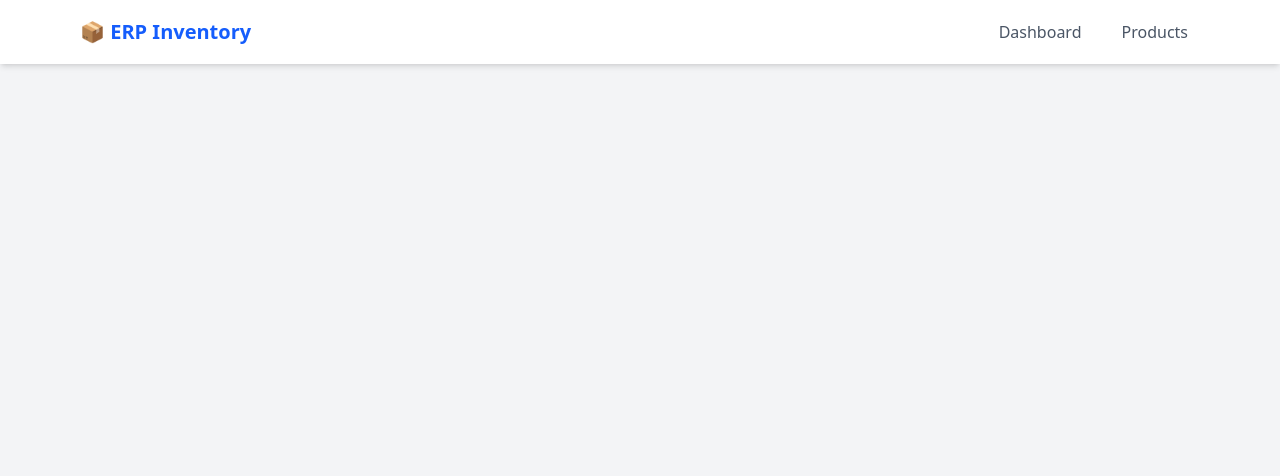
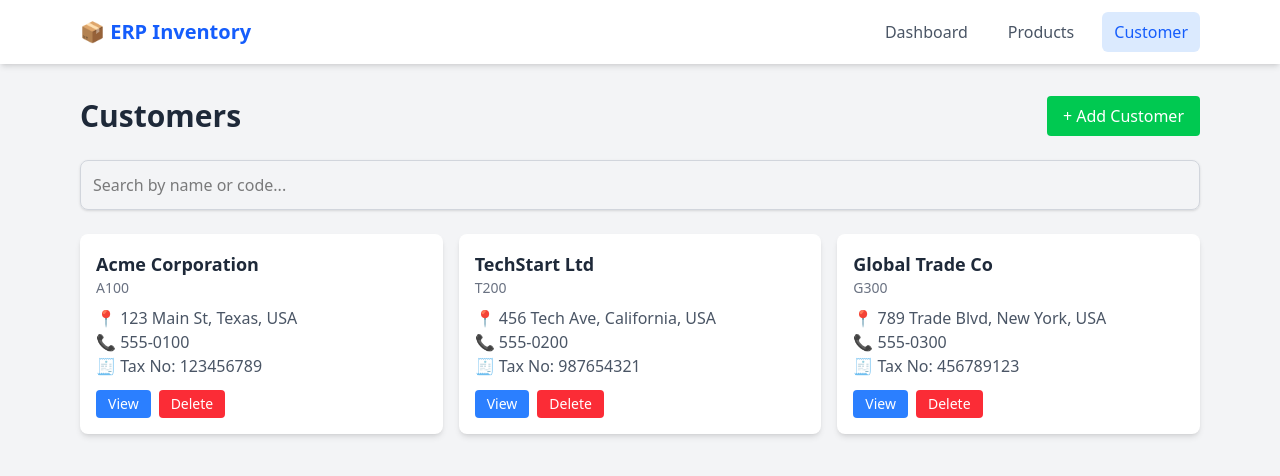
Before and after one commit to eneskaraoglu/erp-inventory-manager, a React (Vite) app: page /customers in a window 1280 px wide. Shown: the top 476 px of the page. Built offline with nearby package versions, Linux system fonts and the light colour scheme.

Commit message:
added customer pages
added customer pages

```diff
--- a/src/App.tsx
+++ b/src/App.tsx
@@ -1,6 +1,6 @@
 import { BrowserRouter, Routes, Route } from 'react-router-dom'
 import { useState, useEffect } from 'react'
-import type { Product, NewProduct } from './types'
+import type { Product, NewProduct, Customer } from './types'
 
 // Layout
 import Layout from './components/layout/Layout'
@@ -10,8 +10,9 @@ import Dashboard from './pages/Dashboard'
 import ProductsPage from './pages/ProductsPage'
 import ProductDetailPage from './pages/ProductDetailPage'
 import AddProductPage from './pages/AddProductPage'
+import CustomersPage from './pages/Customer/CustomersPage'
 
-// Initial mock data
+// Initial mock data - Products
 const initialProducts: Product[] = [
   { id: 1, name: "Laptop", price: 999.99, quantity: 25 },
   { id: 2, name: "Mouse", price: 29.99, quantity: 150 },
@@ -20,8 +21,15 @@ const initialProducts: Product[] = [
   { id: 5, name: "Webcam", price: 89.99, quantity: 5 },
 ]
 
+// Initial mock data - Customers
+const initialCustomers: Customer[] = [
+  { id: 1, name: "Acme Corporation", code: "A100", address: "123 Main St, Texas, USA", phone: "555-0100", taxNumber: 123456789 },
+  { id: 2, name: "TechStart Ltd", code: "T200", address: "456 Tech Ave, California, USA", phone: "555-0200", taxNumber: 987654321 },
+  { id: 3, name: "Global Trade Co", code: "G300", address: "789 Trade Blvd, New York, USA", phone: "555-0300", taxNumber: 456789123 },
+]
+
 function App() {
-  // Load products from localStorage or use initial data
+  // ============ PRODUCTS STATE ============
   const [products, setProducts] = useState<Product[]>(() => {
     const saved = localStorage.getItem('products')
     if (saved) {
@@ -30,16 +38,14 @@ function App() {
     return initialProducts
   })
 
-  // Save to localStorage whenever products change
   useEffect(() => {
     localStorage.setItem('products', JSON.stringify(products))
   }, [products])
 
-  // Handler functions
   const handleAddProduct = (product: NewProduct) => {
     const newProduct: Product = {
       ...product,
-      id: Date.now()  // Simple ID generation
+      id: Date.now()
     }
     setProducts([...products, newProduct])
   }
@@ -48,21 +54,34 @@ function App() {
     setProducts(products.filter(product => product.id !== id))
   }
 
+  // ============ CUSTOMERS STATE ============
+  const [customers, setCustomers] = useState<Customer[]>(() => {
+    const saved = localStorage.getItem('customers')
+    if (saved) {
+      return JSON.parse(saved)
+    }
+    return initialCustomers
+  })
+
+  useEffect(() => {
+    localStorage.setItem('customers', JSON.stringify(customers))
+  }, [customers])
+
+  const handleDeleteCustomer = (id: number) => {
+    setCustomers(customers.filter(customer => customer.id !== id))
+  }
+
   return (
-    // BrowserRouter enables routing - wraps entire app
-    // Like: Application context in Java
     <BrowserRouter>
       <Layout>
-        {/* Routes defines the URL → Component mapping */}
-        {/* Like: web.xml servlet mappings */}
         <Routes>
-          {/* Dashboard - home page */}
+          {/* Dashboard */}
           <Route
             path="/"
             element={<Dashboard products={products} />}
           />
 
-          {/* Products list */}
+          {/* ============ PRODUCTS ROUTES ============ */}
           <Route
             path="/products"
             element={
@@ -72,21 +91,27 @@ function App() {
               />
             }
           />
-
-          {/* Add new product */}
           <Route
             path="/products/new"
             element={<AddProductPage onAdd={handleAddProduct} />}
           />
-
-          {/* Product detail - :id is a URL parameter */}
-          {/* URL: /products/123 → id = "123" */}
           <Route
             path="/products/:id"
             element={
               <ProductDetailPage
                 products={products}
                 onDelete={handleDeleteProduct}
+              />
+            }
+          />
+
+          {/* ============ CUSTOMERS ROUTES ============ */}
+          <Route
+            path="/customers"
+            element={
+              <CustomersPage
+                customers={customers}
+                onDelete={handleDeleteCustomer}
               />
             }
           />
--- /dev/null
+++ b/src/components/customer/CustomerCard.tsx
@@ -0,0 +1,42 @@
+import { Link } from 'react-router-dom'
+import type { Customer } from '../../types'
+
+// Props extends Customer and adds onDelete function
+interface CustomerCardProps extends Customer {
+  onDelete: (id: number) => void
+}
+
+function CustomerCard({ id, name, code, address, phone, taxNumber, onDelete }: CustomerCardProps) {
+  return (
+    <div className="bg-white p-4 rounded-lg shadow-md hover:shadow-lg transition-shadow">
+      {/* Clickable name - links to detail page */}
+      <Link to={`/customers/${id}`}>
+        <h3 className="text-lg font-semibold text-gray-800 hover:text-blue-600">
+          {name}
+        </h3>
+      </Link>
+
+      <p className="text-gray-500 text-sm">{code}</p>
+      <p className="text-gray-600 mt-2">📍 {address}</p>
+      <p className="text-gray-600">📞 {phone}</p>
+      <p className="text-gray-600">🧾 Tax No: {taxNumber}</p>
+
+      <div className="mt-3 flex gap-2">
+        <Link
+          to={`/customers/${id}`}
+          className="bg-blue-500 text-white px-3 py-1 rounded hover:bg-blue-600 text-sm"
+        >
+          View
+        </Link>
+        <button
+          onClick={() => onDelete(id)}
+          className="bg-red-500 text-white px-3 py-1 rounded hover:bg-red-600 text-sm"
+        >
+          Delete
+        </button>
+      </div>
+    </div>
+  )
+}
+
+export default CustomerCard
--- /dev/null
+++ b/src/components/customer/CutomerCard.tsx
@@ -0,0 +1,31 @@
+import { Link } from 'react-router-dom'
+
+interface CustomerCardProps {
+    id: number
+    name: string
+    code: string
+    adress: string
+    number: string
+    vkno: number
+    onDelete: (id: number) => void
+}
+
+function CustomerCard({ id, name, code, adress, number, vkno, onDelete }: CustomerCardProps) {
+    return (
+        <div className="bg-white p-4 rounded-lg shadow-md hover:shadow-lg transition-shadow">
+            <h3 className="text-lg font-semibold text-gray-800 hover:text-blue-600">
+                {name}-{code}
+            </h3>
+            <p className="text-gray-600 mt-2">Adress: {adress}</p>
+            <p className="text-gray-600 mt-2">Number: {number}</p>
+            <p className="text-gray-600 mt-2">VK No: {vkno}</p>
+            <button
+                onClick={() => onDelete(id)}
+                className="bg-red-500 text-white px-3 py-1 rounded hover:bg-red-600 text-sm"
+            > Delete
+            </button>
+        </div>
+    )
+}
+
+export default CustomerCard
--- a/src/components/layout/Layout.tsx
+++ b/src/components/layout/Layout.tsx
@@ -45,6 +45,16 @@ function Layout({ children }: { children: React.ReactNode }) {
               >
                 Products
               </Link>
+              <Link
+                to="/customers"
+                className={`px-3 py-2 rounded-md ${
+                  location.pathname.startsWith('/customers')
+                    ? 'bg-blue-100 text-blue-600'
+                    : 'text-gray-600 hover:bg-gray-100'
+                }`}
+              >
+                Customer
+              </Link>
             </div>
           </div>
         </div>
--- /dev/null
+++ b/src/pages/Customer/CustomerPage.tsx
@@ -0,0 +1,17 @@
+import CustomerCard from "../../components/customer/cutomerCard";
+
+function CustomerPager(){
+    return(
+        <div>
+            <div className="flex justify-between items-center mb-6">
+            <h1 className="text-3xl font-bold text-gray-800">Customer</h1>
+                <CustomerCard key={1}
+                id={1} name="Test" code="A100" adress="US Texsas" number="56100" vkno={123} onDelete={function (id: number): void {
+                    throw new Error("Function not implemented.");
+                } }/>
+            </div>
+        </div>
+    )
+}
+
+export default CustomerPager
--- /dev/null
+++ b/src/pages/Customer/CustomersPage.tsx
@@ -0,0 +1,62 @@
+import { useState } from 'react'
+import { Link } from 'react-router-dom'
+import type { Customer } from '../../types'
+import CustomerCard from '../../components/customer/CustomerCard'
+
+interface CustomersPageProps {
+  customers: Customer[]
+  onDelete: (id: number) => void
+}
+
+function CustomersPage({ customers, onDelete }: CustomersPageProps) {
+  const [searchTerm, setSearchTerm] = useState('')
+
+  // Filter customers based on search (by name or code)
+  const filteredCustomers = customers.filter(customer =>
+    customer.name.toLowerCase().includes(searchTerm.toLowerCase()) ||
+    customer.code.toLowerCase().includes(searchTerm.toLowerCase())
+  )
+
+  return (
+    <div>
+      {/* Header with title and Add button */}
+      <div className="flex justify-between items-center mb-6">
+        <h1 className="text-3xl font-bold text-gray-800">Customers</h1>
+        <Link
+          to="/customers/new"
+          className="bg-green-500 text-white px-4 py-2 rounded hover:bg-green-600"
+        >
+          + Add Customer
+        </Link>
+      </div>
+
+      {/* Search Bar */}
+      <input
+        type="text"
+        placeholder="Search by name or code..."
+        value={searchTerm}
+        onChange={(e) => setSearchTerm(e.target.value)}
+        className="w-full p-3 mb-6 border border-gray-300 rounded-lg shadow-sm focus:outline-none focus:ring-2 focus:ring-blue-500"
+      />
+
+      {/* Customers Grid */}
+      {filteredCustomers.length === 0 ? (
+        <div className="text-center py-12 text-gray-500">
+          {searchTerm ? 'No customers found' : 'No customers yet. Add your first customer!'}
+        </div>
+      ) : (
+        <div className="grid grid-cols-1 md:grid-cols-2 lg:grid-cols-3 gap-4">
+          {filteredCustomers.map(customer => (
+            <CustomerCard
+              key={customer.id}
+              {...customer}
+              onDelete={onDelete}
+            />
+          ))}
+        </div>
+      )}
+    </div>
+  )
+}
+
+export default CustomersPage
--- a/src/types/index.ts
+++ b/src/types/index.ts
@@ -10,3 +10,15 @@ export type Product = {
 
 // For creating new products (no id yet)
 export type NewProduct = Omit<Product, 'id'>
+
+// Customer interface
+export type Customer = {
+  id: number
+  name: string
+  code: string        // Customer code like "A100"
+  address: string     // Fixed spelling
+  phone: string       // Renamed from 'number' (clearer)
+  taxNumber: number   // Renamed from 'vkno' (English + clearer)
+}
+
+export type NewCustomer = Omit<Customer, 'id'>
```
